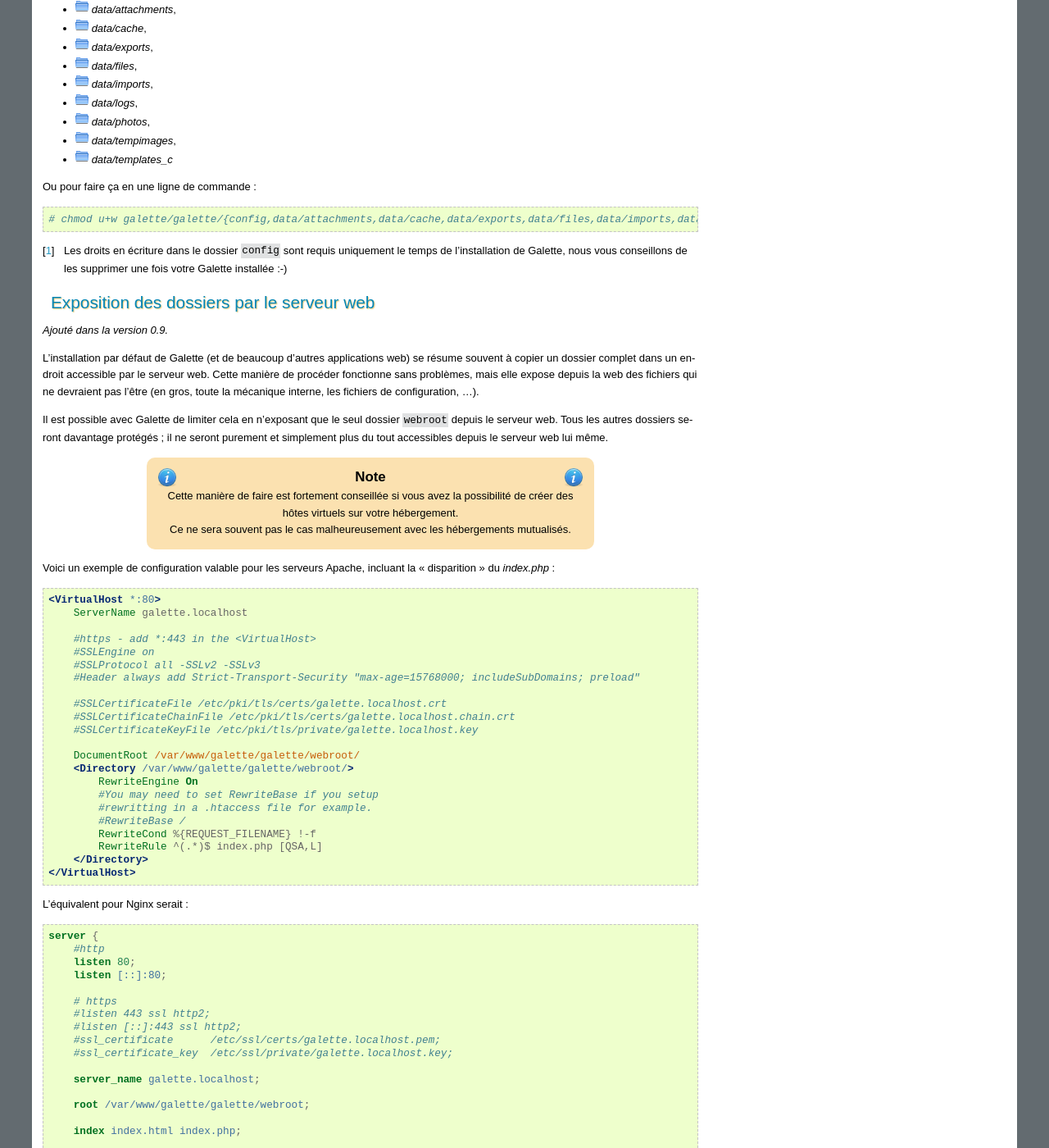
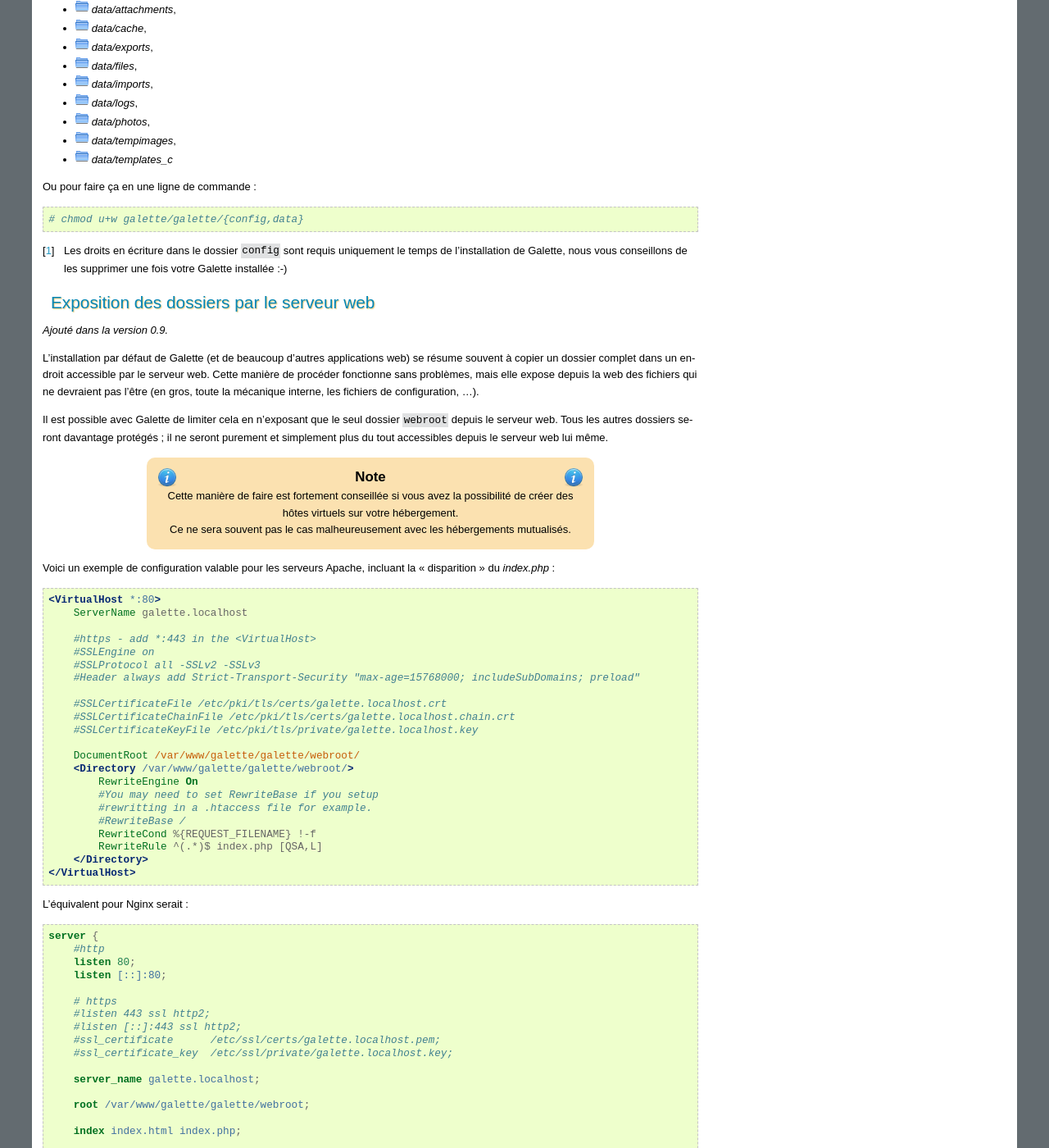
Before and after one commit to galette/galettedoc, a Sphinx documentation site: the page built from source/installation/preparation.rst, in a window 1280 px wide and 1400 px high, scrolled down 700 px. Shown: the whole window at 82% size. Built offline with Sphinx 7.4.7, drawn with Linux system fonts in a browser that asks for light colours; some of the changed text lies outside the part shown.

Commit message:
PR remarks: simpler chmod command and php-fpm path

```diff
--- a/source/installation/preparation.rst
+++ b/source/installation/preparation.rst
@@ -36,7 +36,7 @@ Ou pour faire ça en une ligne de commande :
 
 .. code-block:: bash
 
-   # chmod u+w galette/galette/{config,data/attachments,data/cache,data/exports,data/files,data/imports,data/logs,data/photos,data/tempimages,data/templates_c}
+   # chmod u+w galette/galette/{config,data}
 
 .. [#configdirperms] Les droits en écriture dans le dossier ``config`` sont requis uniquement le temps de l'installation de Galette, nous vous conseillons de les supprimer une fois votre Galette installée :-)
 
```
Also changed, not shown: other parts of source/installation/preparation.rst (+2 -1 lines).
